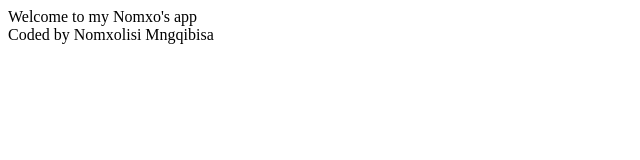
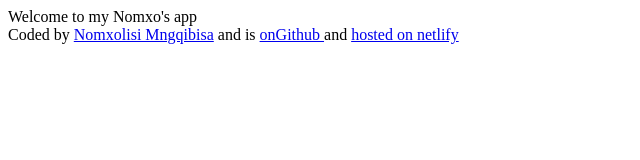
Before and after one commit to Lisi-2000/Nomxolisi, a plain HTML site: page index.html in a window 1280 px wide. Shown: the whole page, without its empty margins (0-640 px from the left). Drawn offline with Linux system fonts and the light colour scheme.

Commit message:
added links to the footer

```diff
--- a/index.html
+++ b/index.html
@@ -8,7 +8,17 @@
 <body>
     Welcome to my Nomxo's app
     <footer>
-        Coded by Nomxolisi Mngqibisa
+        Coded by
+        <a href="https://github.com/Lisi-2000" target="_blank">
+         Nomxolisi Mngqibisa</a>
+        and is
+        <a href="https://github.com/Lisi-2000/Nomxolisi" target="_blank">
+            onGithub
+        </a>
+        and
+        <a href="https://app.netlify.com/sites/nomxolisi-app/overview" target="_blank">
+            hosted on netlify
+        </a>
     </footer>
 </body>
 </html>
```
